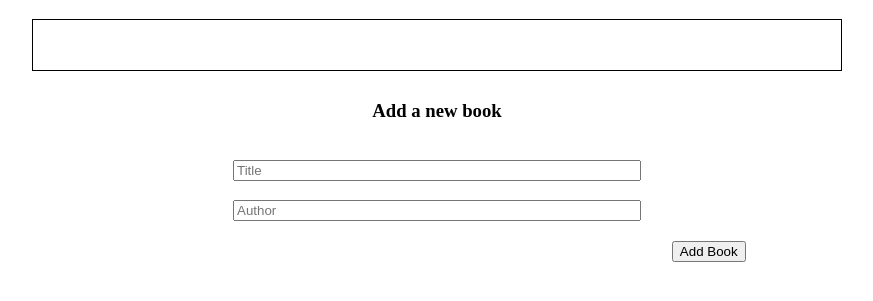
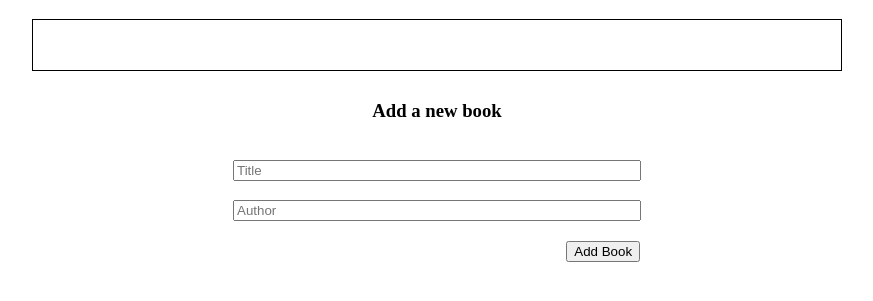
Before and after one commit to hafiz1379/Awesome-book, a website: page index.html in a window 1280 px wide. Shown: the part 69-370 px from the top of the page, without its empty margins (203-1076 px from the left). Drawn offline with Linux system fonts and the light colour scheme.

Commit message:
change the add button margin

```diff
--- a/style.css
+++ b/style.css
@@ -35,5 +35,5 @@ body {
 }
 
 .bookInputs button {
-  margin-left: 43%;
+  margin-left: 26.3%;
 }
```
